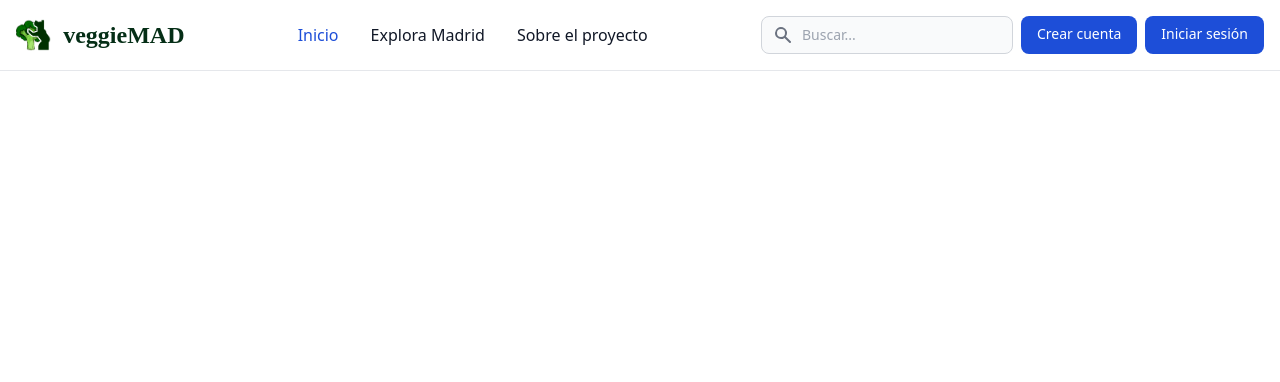
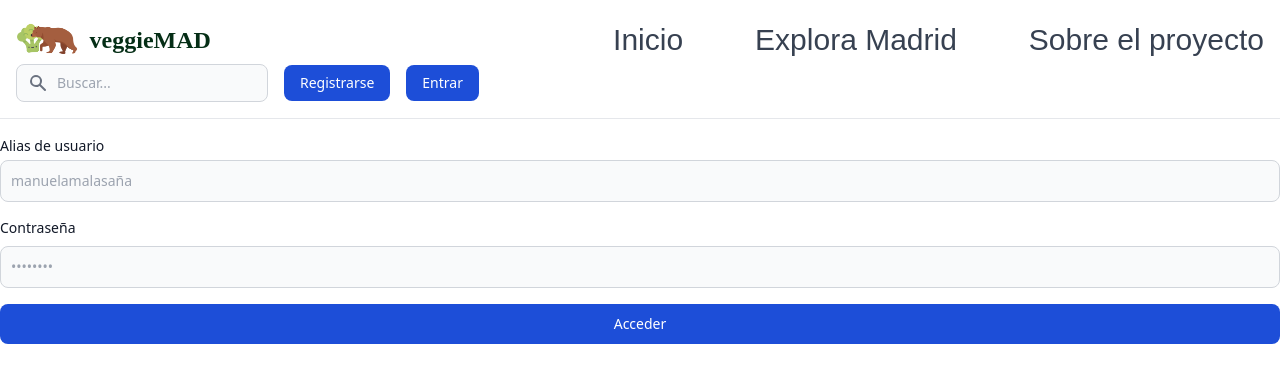
Before and after one commit to sofiajimglez/veggie-mad, a React (Create React App) app in the folder web/: page /login in a window 1280 px wide. Shown: the top 382 px of the page. Built offline with nearby package versions, Linux system fonts and the light colour scheme; no server answers; grey boxes are pictures that could not be loaded.

Commit message:
feat: user login and auth context

```diff
--- a/web/src/App.js
+++ b/web/src/App.js
@@ -2,17 +2,21 @@ import { Route, Routes } from "react-router-dom";
 import RegisterPage from "./pages/RegisterPage";
 import HomePage from "./pages/HomePage";
 import Navbar from "./components/Navbar/Navbar";
+import LoginPage from "./pages/LoginPage";
+import AuthUserStore from "./contexts/AuthUserStore";
 
 
 function App() {
   return (
     <>
-      <Navbar />
-      <Routes>
-        <Route path='/' element={<HomePage />} />
-        <Route path='/register' element={<RegisterPage />} />
-      </Routes>
-
+      <AuthUserStore>
+        <Navbar />
+        <Routes>
+          <Route path='/' element={<HomePage />} />
+          <Route path='/register' element={<RegisterPage />} />
+          <Route path="/login" element={<LoginPage />} />
+        </Routes>
+      </AuthUserStore>
     </>
   );
 }
--- a/web/src/components/Navbar/Navbar.js
+++ b/web/src/components/Navbar/Navbar.js
@@ -1,22 +1,28 @@
-import React from 'react';
+import React, { useContext } from 'react';
 import logo from '../../assets/img/veggie-mad-isotipo.png';
 import { Link, NavLink } from 'react-router-dom';
+import { AuthContext } from '../../contexts/AuthUserStore';
+
+const renderNavLinkClassName = ({ isActive }) => isActive ? 'block py-2 pl-3 pr-4 font-secondary text-3xl text-white bg-blue-700 rounded md:bg-transparent md:text-blue-700 md:p-0 active' : 'block py-2 pl-3 pr-4 font-secondary text-3xl text-white bg-blue-700 rounded md:bg-transparent md:text-gray-700 md:p-0';
 
 export default function Navbar() {
+  const { user, logout } = useContext(AuthContext);
+
   return (
+    <>
     <nav className='bg-white fixed w-full z-20 top-0 left-0 border-b border-gray-200'>
-      <div className='max-w-screen-xl flex flex-wrap items-center justify-between mx-auto p-4'>
+      <div className='flex flex-wrap items-center justify-between mx-auto p-4'>
 
         {/* Logo */}
         <Link to='/' className='flex items-center'>
-          <img src={logo} className='h-8 mr-3' alt='VeggieMAD Logo' />
+          <img src={logo} className='h-12 mr-3' alt='VeggieMAD Logo' />
           <span className='self-center text-2xl font-semibold whitespace-nowrap font-primary text-green-950'>veggieMAD</span>
         </Link>
 
-        <div className='flex md:order-2 gap-2'>
+        <div className='flex items-baseline md:order-2 gap-4'>
 
           {/* Search Menu */}
-          <button type='button' data-collapse-toggle='navbar-search' aria-controls='navbar-search' aria-expanded='false' className='md:hidden text-gray-500 hover:bg-gray-100 focus:outline-none focus:ring-4 focus:ring-gray-200 rounded-lg text-sm p-2.5 mr-1' >
+          <button type='button' data-collapse-toggle='navbar-search' aria-controls='navbar-search' aria-expanded='false' className='md:hidden text-gray-500 hover:bg-gray-100 rounded-lg text-sm p-2.5 mr-1' >
             <svg className='w-5 h-5' aria-hidden='true' fill='currentColor' viewBox='0 0 20 20' xmlns='http://www.w3.org/2000/svg'><path fillRule='evenodd' d='M8 4a4 4 0 100 8 4 4 0 000-8zM2 8a6 6 0 1110.89 3.476l4.817 4.817a1 1 0 01-1.414 1.414l-4.816-4.816A6 6 0 012 8z' clipRule='evenodd'></path></svg>
             <span className='sr-only'>Buscar</span>
           </button>
@@ -29,40 +35,84 @@ export default function Navbar() {
           </div>
 
           {/* Burger Menu */}
-          <button data-collapse-toggle='navbar-search' type='button' className='inline-flex items-center p-2 text-sm text-gray-500 rounded-lg md:hidden hover:bg-gray-100 focus:outline-none focus:ring-2 focus:ring-gray-200 dark:text-gray-400 dark:hover:bg-gray-700 dark:focus:ring-gray-600' aria-controls='navbar-search' aria-expanded='false'>
+          <button data-collapse-toggle='navbar-search' type='button' className='inline-flex items-center p-2 text-sm text-gray-500 rounded-lg md:hidden hover:bg-gray-100' aria-controls='navbar-search' aria-expanded='false'>
             <span className='sr-only'>Open menu</span>
             <svg className='w-6 h-6' aria-hidden='true' fill='currentColor' viewBox='0 0 20 20' xmlns='http://www.w3.org/2000/svg'><path fillRule='evenodd' d='M3 5a1 1 0 011-1h12a1 1 0 110 2H4a1 1 0 01-1-1zM3 10a1 1 0 011-1h12a1 1 0 110 2H4a1 1 0 01-1-1zM3 15a1 1 0 011-1h12a1 1 0 110 2H4a1 1 0 01-1-1z' clipRule='evenodd'></path></svg>
           </button>
 
           {/* Buttons */}
-          <Link to='/register' className='text-white bg-blue-700 hover:bg-blue-800 focus:ring-4 focus:outline-none focus:ring-blue-300 font-medium rounded-lg text-sm px-4 py-2 text-center mr-3 md:mr-0'>Crear cuenta</Link>
-          <Link to='/login' className='text-white bg-blue-700 hover:bg-blue-800 focus:ring-4 focus:outline-none focus:ring-blue-300 font-medium rounded-lg text-sm px-4 py-2 text-center mr-3 md:mr-0'>Iniciar sesión</Link>
+          {(user?.username) ? (
+            <>
+              <p>{user.username}</p>
+              <button onClick={() => logout()}>Logout</button>
+            </>
+          ) : (
+            <>
+              <Link to='/register' className='text-white bg-blue-700 hover:bg-blue-800 rounded-lg text-sm px-4 py-2 text-center'>Registrarse</Link>
+              <Link to='/login' className='text-white bg-blue-700 hover:bg-blue-800 font-medium rounded-lg text-sm px-4 py-2 text-center'>Entrar</Link>
+            </>
+          )}
         </div>
 
         {/* Main Menu */}
-        <div className='items-center justify-between hidden w-full md:flex md:w-auto md:order-1' id='navbar-sticky'>
+        <div className='items-baseline justify-between hidden w-full md:flex md:w-auto md:order-1'>
 
           <div className='relative mt-3 md:hidden'>
             <div className='absolute inset-y-0 left-0 flex items-center pl-3 pointer-events-none'>
               <svg className='w-5 h-5 text-gray-500' aria-hidden='true' fill='currentColor' viewBox='0 0 20 20' xmlns='http://www.w3.org/2000/svg'><path fillRule='evenodd' d='M8 4a4 4 0 100 8 4 4 0 000-8zM2 8a6 6 0 1110.89 3.476l4.817 4.817a1 1 0 01-1.414 1.414l-4.816-4.816A6 6 0 012 8z' clipRule='evenodd'></path></svg>
             </div>
-            <input type='text' id='search-navbar' className='block w-full p-2 pl-10 text-sm text-gray-900 border border-gray-300 rounded-lg bg-gray-50 focus:ring-blue-500 focus:border-blue-500 dark:bg-gray-700 dark:border-gray-600 dark:placeholder-gray-400 dark:text-white dark:focus:ring-blue-500 dark:focus:border-blue-500' placeholder='Search...' />
+            <input type='text' id='search-navbar' className='block w-full p-2 pl-10 text-sm text-gray-900 border border-gray-300 rounded-lg bg-gray-50' placeholder='Search...' />
           </div>
 
-          <ul className='flex flex-col p-4 md:p-0 mt-4 font-medium border border-gray-100 rounded-lg bg-gray-50 md:flex-row md:space-x-8 md:mt-0 md:border-0 md:bg-white'>
+          <ul className='flex flex-col gap-10 p-4 md:p-0 mt-4 font-medium border border-gray-100 rounded-lg bg-gray-50 md:flex-row md:space-x-8 md:mt-0 md:border-0 md:bg-white'>
             <li>
-              <NavLink to='/' className='block py-2 pl-3 pr-4 text-white bg-blue-700 rounded md:bg-transparent md:text-blue-700 md:p-0' aria-current='page'>Inicio</NavLink>
+              <NavLink to='/' className={renderNavLinkClassName}>Inicio</NavLink>
             </li>
             <li>
-              <NavLink to='/explora-madrid' className='block py-2 pl-3 pr-4 text-gray-900 rounded hover:bg-gray-100 md:hover:bg-transparent md:hover:text-blue-700 md:p-0'>Explora Madrid</NavLink>
+              <NavLink to='/explora-madrid' className={renderNavLinkClassName}>Explora Madrid</NavLink>
             </li>
             <li>
-              <NavLink to='/sobre-veggie-mad' className='block py-2 pl-3 pr-4 text-gray-900 rounded hover:bg-gray-100 md:hover:bg-transparent md:hover:text-blue-700 md:p-0'>Sobre el proyecto</NavLink>
+              <NavLink to='/sobre-veggie-mad' className={renderNavLinkClassName}>Sobre el proyecto</NavLink>
             </li>
           </ul>
         </div>
 
       </div>
     </nav>
+
+
+
+<nav className="bg-white border-gray-200 dark:bg-gray-900">
+  <div className="max-w-screen-xl flex flex-wrap items-center justify-between mx-auto p-4">
+    <a href="https://flowbite.com/" className="flex items-center">
+        <img src="https://flowbite.com/docs/images/logo.svg" className="h-8 mr-3" alt="Flowbite Logo" />
+        <span className="self-center text-2xl font-semibold whitespace-nowrap dark:text-white">Flowbite</span>
+    </a>
+    <button data-collapse-toggle="navbar-default" type="button" className="inline-flex items-center p-2 ml-3 text-sm text-gray-500 rounded-lg md:hidden hover:bg-gray-100 focus:outline-none focus:ring-2 focus:ring-gray-200 dark:text-gray-400 dark:hover:bg-gray-700 dark:focus:ring-gray-600" aria-controls="navbar-default" aria-expanded="false">
+      <span className="sr-only">Open main menu</span>
+      <svg className="w-6 h-6" aria-hidden="true" fill="currentColor" viewBox="0 0 20 20" xmlns="http://www.w3.org/2000/svg"><path fillRule="evenodd" d="M3 5a1 1 0 011-1h12a1 1 0 110 2H4a1 1 0 01-1-1zM3 10a1 1 0 011-1h12a1 1 0 110 2H4a1 1 0 01-1-1zM3 15a1 1 0 011-1h12a1 1 0 110 2H4a1 1 0 01-1-1z" clipRule="evenodd"></path></svg>
+    </button>
+    <div className="hidden w-full md:block md:w-auto" id="navbar-default">
+      <ul className="font-medium flex flex-col p-4 md:p-0 mt-4 border border-gray-100 rounded-lg bg-gray-50 md:flex-row md:space-x-8 md:mt-0 md:border-0 md:bg-white dark:bg-gray-800 md:dark:bg-gray-900 dark:border-gray-700">
+        <li>
+          <a href="/" className="block py-2 pl-3 pr-4 text-white bg-blue-700 rounded md:bg-transparent md:text-blue-700 md:p-0 dark:text-white md:dark:text-blue-500" aria-current="page">Home</a>
+        </li>
+        <li>
+          <a href="/" className="block py-2 pl-3 pr-4 text-gray-900 rounded hover:bg-gray-100 md:hover:bg-transparent md:border-0 md:hover:text-blue-700 md:p-0 dark:text-white md:dark:hover:text-blue-500 dark:hover:bg-gray-700 dark:hover:text-white md:dark:hover:bg-transparent">About</a>
+        </li>
+        <li>
+          <a href="/" className="block py-2 pl-3 pr-4 text-gray-900 rounded hover:bg-gray-100 md:hover:bg-transparent md:border-0 md:hover:text-blue-700 md:p-0 dark:text-white md:dark:hover:text-blue-500 dark:hover:bg-gray-700 dark:hover:text-white md:dark:hover:bg-transparent">Services</a>
+        </li>
+        <li>
+          <a href="/" className="block py-2 pl-3 pr-4 text-gray-900 rounded hover:bg-gray-100 md:hover:bg-transparent md:border-0 md:hover:text-blue-700 md:p-0 dark:text-white md:dark:hover:text-blue-500 dark:hover:bg-gray-700 dark:hover:text-white md:dark:hover:bg-transparent">Pricing</a>
+        </li>
+        <li>
+          <a href="/" className="block py-2 pl-3 pr-4 text-gray-900 rounded hover:bg-gray-100 md:hover:bg-transparent md:border-0 md:hover:text-blue-700 md:p-0 dark:text-white md:dark:hover:text-blue-500 dark:hover:bg-gray-700 dark:hover:text-white md:dark:hover:bg-transparent">Contact</a>
+        </li>
+      </ul>
+    </div>
+  </div>
+</nav>
+</>
   )
 }
--- /dev/null
+++ b/web/src/components/users/UsersLoginForm.js
@@ -0,0 +1,71 @@
+import React, { useState, useContext } from 'react';
+import { useLocation, useNavigate } from 'react-router-dom';
+import { useForm } from 'react-hook-form';
+import usersService from '../../services/users';
+import { AuthContext } from '../../contexts/AuthUserStore';
+
+export default function UsersLoginForm() {
+  const location = useLocation();
+  const { register, handleSubmit, setError, formState: { errors } } = useForm({ mode: 'onBlur', defaultValues: { username: location?.state?.user?.username } });
+  const [serverError, setServerError] = useState();
+  const { onUserChange } = useContext(AuthContext);
+  const navigate = useNavigate();
+
+  const onLoginSubmit = async (user) => {
+    try {
+      setServerError();
+      user = await usersService.login(user);
+      onUserChange(user);
+      navigate('/');
+    } catch (error) {
+      const errors = error.response?.data?.errors;
+      if (errors) {
+        Object.keys(errors)
+          .forEach((inputName) => setError(inputName, { message: errors[inputName] }));
+      } else {
+        setServerError(error.message);
+      };
+    }
+  };
+
+  return (
+    <form onSubmit={handleSubmit(onLoginSubmit)}>
+      {/* Server error feedback */}
+      <div className='mb-6'>
+        {serverError && <p className="bg-red-50 border border-red-500 text-red-900 placeholder-red-700 text-sm rounded-lg block w-full p-2.5">{serverError}</p>}
+      </div>
+
+      {/* Confirm account feedback */}
+      <div className='mb-6'>
+        {location?.state?.user?.confirm === false && <p className="bg-blue-50 border border-blue-500 text-blue-900 placeholder-blue-700 text-sm rounded-lg block w-full p-2.5">Revisa tu bandeja de entrada y confirma tu cuenta para acceder</p>}
+      </div>
+
+      {/* Username */}
+      <div className='mb-4'>
+        <label htmlFor='username' className='block mb-1 text-sm font-medium text-gray-900'>Alias de usuario</label>
+        <input
+          id='username'
+          type='text'
+          className={`rounded-lg block flex-1 min-w-0 w-full text-sm p-2.5 border border-gray-300 text-gray-900 ${errors.username ? 'bg-red-50 placeholder-red-700' : 'bg-gray-50'}`}
+          placeholder='manuelamalasaña'
+          {...register('username', { required: 'El nombre de usuario es obligatorio' })} />
+        {errors.username && <p className='mt-2 text-sm text-red-600'>{errors.username?.message}</p>}
+      </div>
+
+      {/* Password */}
+      <div className='mb-4'>
+        <label htmlFor='password' className='block mb-2 text-sm font-medium text-gray-900'>Contraseña</label>
+        <input
+          type='password'
+          id='password'
+          className={`rounded-lg block flex-1 min-w-0 w-full text-sm p-2.5 border border-gray-300 text-gray-900 ${errors.password ? 'bg-red-50 placeholder-red-700' : 'bg-gray-50'}`}
+          placeholder='••••••••'
+          {...register('password', { required: 'La contraseña es obligatoria' })} />
+        {errors.password && <p className='mt-2 text-sm text-red-600'>{errors.password?.message}</p>}
+      </div>
+
+      <button type='submit' className='text-white bg-blue-700 hover:bg-blue-800  font-medium rounded-lg text-sm w-full px-5 py-2.5 text-center'>Acceder</button>
+
+    </form>
+  )
+}
--- a/web/src/components/users/UsersRegisterForm.js
+++ b/web/src/components/users/UsersRegisterForm.js
@@ -1,26 +1,29 @@
 import React, { useState } from 'react';
+import { useNavigate } from 'react-router-dom';
 import { useForm } from 'react-hook-form';
 import usersService from '../../services/users';
 
 export default function UsersRegisterForm() {
   const { register, handleSubmit, setError, formState: { errors } } = useForm({ mode: 'onBlur' });
   const [serverError, setServerError] = useState();
+  const navigate = useNavigate();
 
-  const onUserSubmit = (user) => {
-    setServerError();
-    usersService.create(user)
-      .then(user => console.info(user))
-      .catch(error => {
-        const errors = error.response?.data?.errors;
+  const onUserSubmit = async (user) => {
+    try {
+      setServerError();
+      console.debug('Registering user...');
+      user = await usersService.create(user);
+      navigate('/login', { state: { user }});
+    } catch (error) {
+      const errors = error.response?.data?.errors;
         if (errors) {
           Object.keys(errors)
             .forEach((inputName) => setError(inputName, { message: errors[inputName] }));
         } else {
           setServerError(error.message);
         };
-      });
-    console.log(user);
-  }
+    }
+  };
 
   return (
     <form onSubmit={handleSubmit(onUserSubmit)}>
@@ -79,7 +82,7 @@ export default function UsersRegisterForm() {
 
       {/* Location */}
       <div className='mb-4'>
-        <lab     el htmlFor='address' className='block mb-2 text-sm font-medium text-gray-900'>Localización</lab>
+        <label htmlFor='address' className='block mb-2 text-sm font-medium text-gray-900'>Localización</label>
         <input
           type='text'
           id='address'
@@ -101,7 +104,13 @@ export default function UsersRegisterForm() {
           id='password'
           className={`rounded-lg block flex-1 min-w-0 w-full text-sm p-2.5 border border-gray-300 text-gray-900 ${errors.password ? 'bg-red-50 placeholder-red-700' : 'bg-gray-50'}`}
           placeholder='••••••••'
-          {...register('password', { required: 'Por favor, establece una contraseña' })} />
+          {...register('password', {
+            required: 'Por favor, establece una contraseña',
+            minLength: {
+              value: 8,
+              message: 'Mínimo 8 caracteres'
+            }
+          })} />
         {errors.password && <p className='mt-2 text-sm text-red-600'>{errors.password?.message}</p>}
       </div>
 
--- /dev/null
+++ b/web/src/contexts/AuthUserStore.js
@@ -0,0 +1,32 @@
+import React, { createContext, useState } from 'react';
+import { useNavigate } from 'react-router-dom';
+
+const AuthContext = createContext();
+
+function AuthUserStore({ children }) {
+  const [user, setUser] = useState();
+  const navigate = useNavigate();
+
+  const handleUserChange = (user) => {
+    console.info('Updated user context', user);
+    if (!user) {
+      localStorage.removeItem('user-access-token');
+    } else {
+      localStorage.setItem('user-access-token', user.token);
+    }
+    setUser(user);
+  };
+
+  const logout = () => {
+    handleUserChange();
+    navigate('/');
+  }
+
+  return (
+    <AuthContext.Provider value={{ user, logout, onUserChange: handleUserChange }}>
+      {children}
+    </AuthContext.Provider>
+  )
+}
+
+export { AuthUserStore as default, AuthContext};
--- a/web/src/index.css
+++ b/web/src/index.css
@@ -2,7 +2,7 @@
 @tailwind components;
 @tailwind utilities;
 
-@import url('https://fonts.googleapis.com/css2?family=Itim&family=Permanent+Marker&family=Roboto:wght@400;700&display=swap');
-/* font-family: 'Itim', cursive;
-font-family: 'Permanent Marker', cursive;
-font-family: 'Roboto', sans-serif; */
+@import url('https://fonts.googleapis.com/css2?family=Dongle:wght@300;400;700&family=Patrick+Hand&family=Plaster&display=swap');
+/* font-family: 'Dongle', sans-serif;
+font-family: 'Patrick Hand', cursive;
+font-family: 'Plaster', cursive; */
--- /dev/null
+++ b/web/src/pages/LoginPage.js
@@ -0,0 +1,12 @@
+import React from 'react';
+import UsersLoginForm from '../components/users/UsersLoginForm';
+
+export default function LoginPage() {
+  return (
+    <div>
+      <h1>Register Page</h1>
+      <h3>User Register</h3>
+      <UsersLoginForm />
+    </div>
+  )
+};
--- a/web/tailwind.config.js
+++ b/web/tailwind.config.js
@@ -6,9 +6,9 @@ module.exports = {
   theme: {
     extend: {},
     fontFamily: {
-      primary: ['Permanent Marker', 'cursive'],
-      secondary: ['Itim', 'cursive'],
-      tertiary: ['Roboto', 'sans-serif'],
+      primary: ['Plaster', 'cursive'],
+      secondary: ['Dongle', 'sans-serif'],
+      tertiary: ['Dongle', 'sans-serif'],
     }
   },
   plugins: [],
```
Also changed, not shown: web/src/services/base-api.js (+12 -0 lines), web/src/services/users.js (+6 -2 lines), web/src/assets/img/veggie-mad-isotipo.png.
